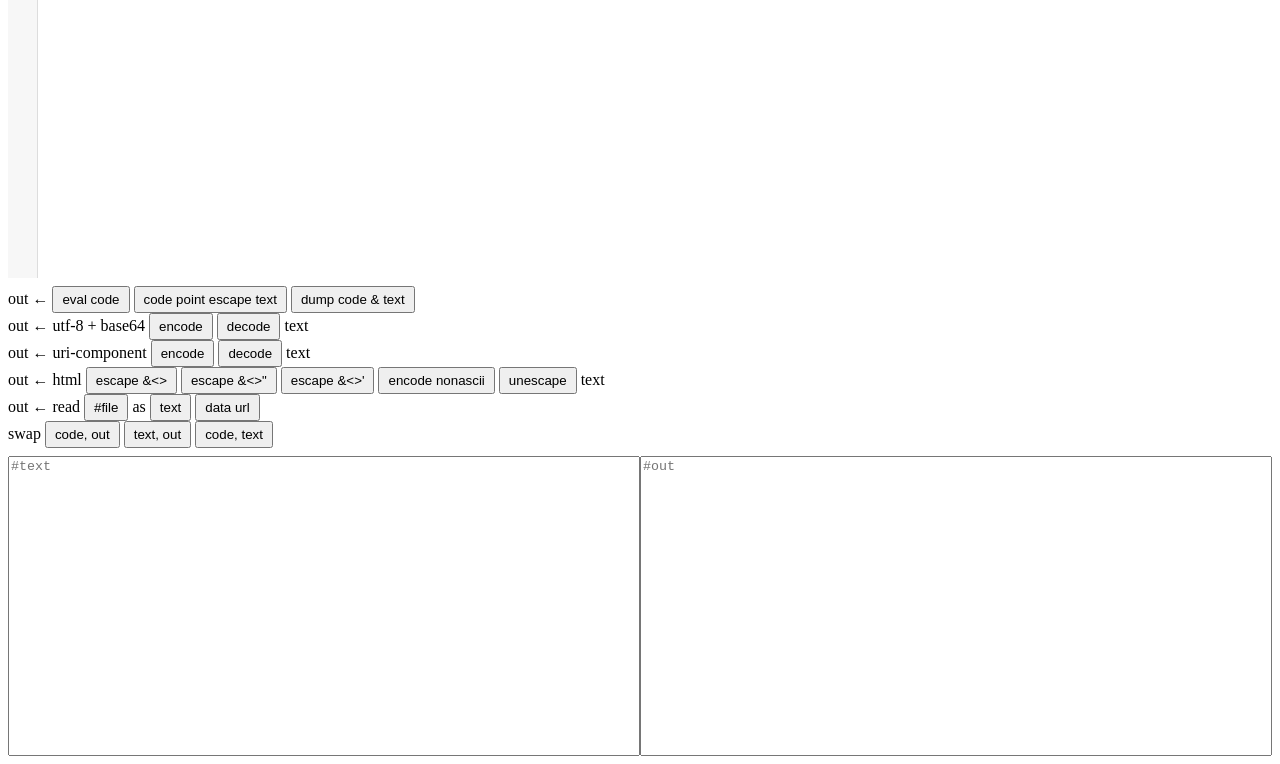
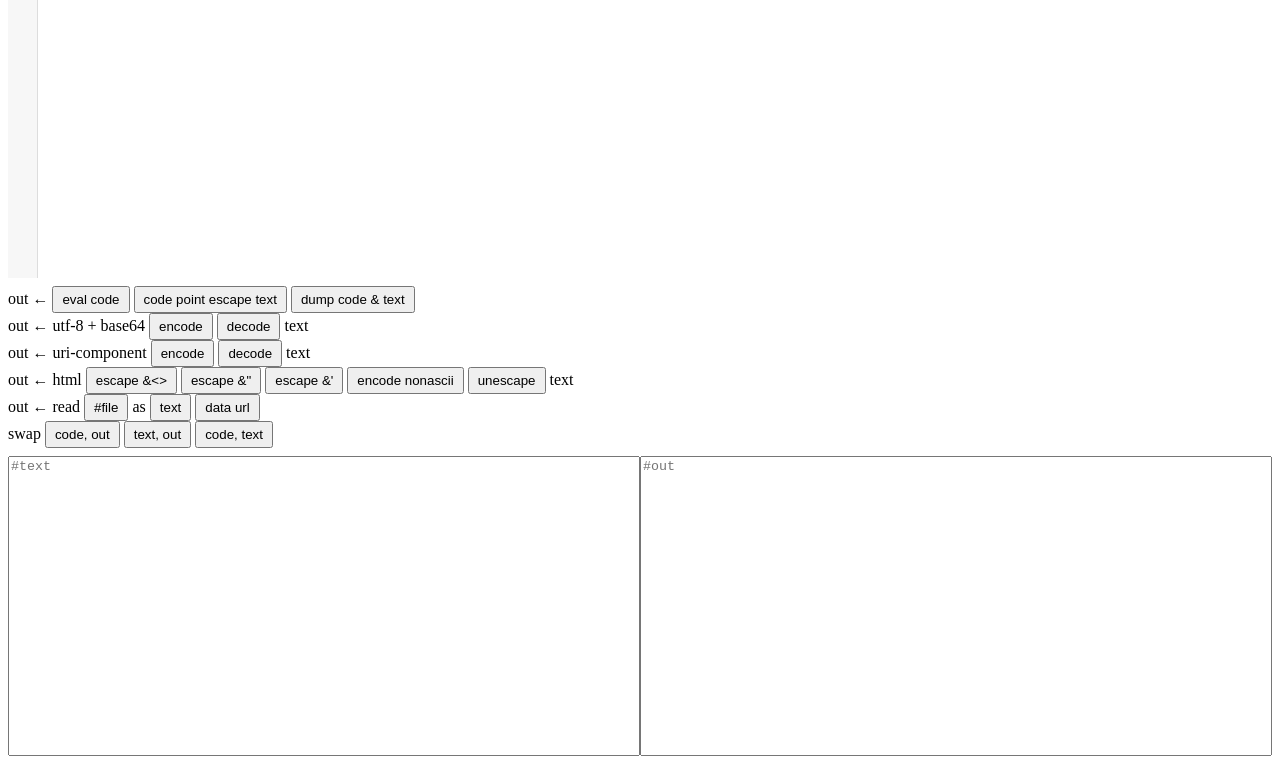
Before and after one commit to DGCK81LNN/tablethack, a plain HTML site: page swissknife.html in a window 1280 px wide. Shown: the part 115-879 px from the top of the page. Drawn offline with nearby package versions, Linux system fonts and the light colour scheme; a script that the page names is missing.

Commit message:
Update swissknife.html
fix html unescape

```diff
--- a/swissknife.html
+++ b/swissknife.html
@@ -84,16 +84,16 @@
         <button onclick="out.value=text.value.replace(/&amp;/g,'&amp;amp;').replace(/&lt;/g,'&amp;lt;').replace(/&gt;/g,'&amp;gt;')">
           escape &amp;&lt;&gt;
         </button>
-        <button onclick="out.value=text.value.replace(/&amp;/g,'&amp;amp;').replace(/&quot;/g,'&amp;quot;').replace(/&lt;/g,'&amp;lt;').replace(/&gt;/g,'&amp;gt;')">
-          escape &amp;&lt;&gt;"
+        <button onclick="out.value=text.value.replace(/&amp;/g,'&amp;amp;').replace(/&quot;/g,'&amp;quot;')">
+          escape &amp;"
         </button>
-        <button onclick="out.value=text.value.replace(/&amp;/g,'&amp;amp;').replace(/'/g,'&amp;apos;').replace(/&lt;/g,'&amp;lt;').replace(/&gt;/g,'&amp;gt;')">
-          escape &amp;&lt;&gt;'
+        <button onclick="out.value=text.value.replace(/&amp;/g,'&amp;amp;').replace(/'/g,'&amp;apos;')">
+          escape &amp;'
         </button>
         <button onclick="let s='';for(let c of text.value){let d=c.codePointAt(0);s+=d<0x80?c:c in HTML_ENTITIES_NONASCII?`&${HTML_ENTITIES_NONASCII[c]};`:`&#${d};`}out.value=s">
           encode nonascii
         </button>
-        <button onclick="let e=document.createElement('div');out.value=text.value.replace(/&amp;[^&amp;&lt;&gt;&quot;&apos;\s;]+;/g,f=&gt;(e.innerHTML=f, e.textContent))">
+        <button onclick="let e=document.createElement(&quot;div&quot;);text.value.replace(/&amp;\w[\d\w]+;?|&amp;#\d+;?|&amp;#x[\dA-Fa-f]+;?/g,c=>(e.innerHTML=c;e.textContent))">
           unescape
         </button>
         text
```
